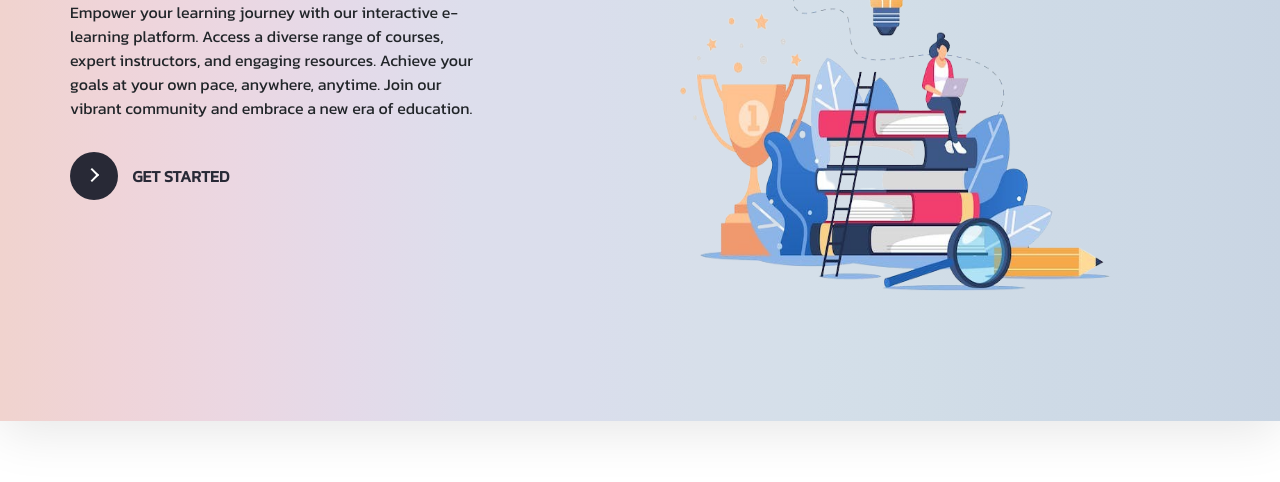
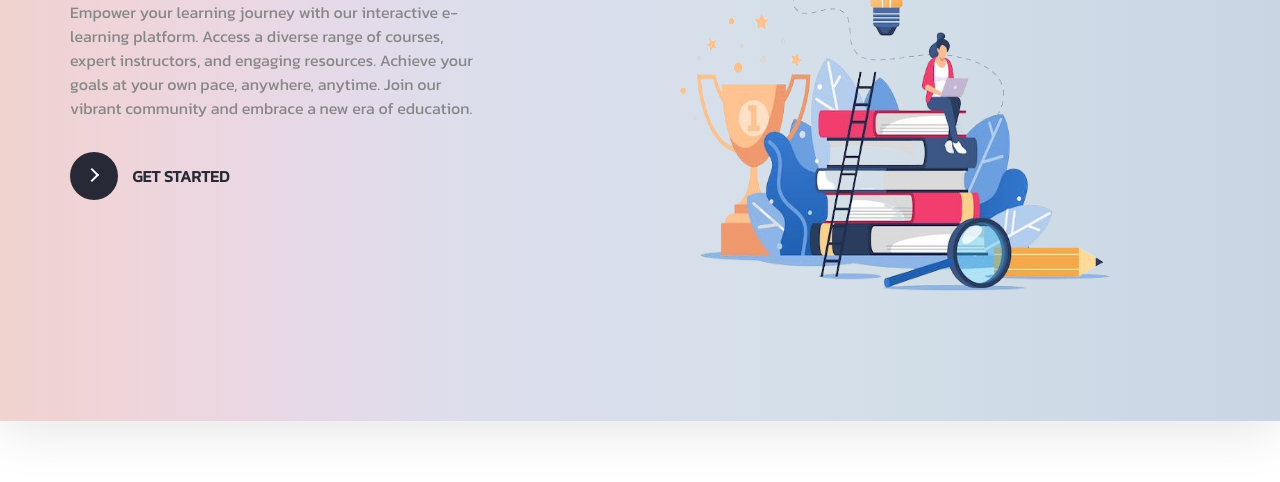
Before and after one commit to Anuj-Bhaladhare/Learning-Hub, a plain HTML site: page index.html in a window 1280 px wide. Shown: the part 289-771 px from the top of the page. Drawn offline with nearby package versions, Linux system fonts and the light colour scheme; grey boxes are pictures that could not be loaded; a web font is replaced by a local one.

Commit message:
update changes

```diff
--- a/index.html
+++ b/index.html
@@ -93,9 +93,6 @@
                             <path d="M10.794 3.148a.217.217 0 0 1 .412 0l.387 1.162c.173.518.579.924 1.097 1.097l1.162.387a.217.217 0 0 1 0 .412l-1.162.387a1.734 1.734 0 0 0-1.097 1.097l-.387 1.162a.217.217 0 0 1-.412 0l-.387-1.162A1.734 1.734 0 0 0 9.31 6.593l-1.162-.387a.217.217 0 0 1 0-.412l1.162-.387a1.734 1.734 0 0 0 1.097-1.097l.387-1.162zM13.863.099a.145.145 0 0 1 .274 0l.258.774c.115.346.386.617.732.732l.774.258a.145.145 0 0 1 0 .274l-.774.258a1.156 1.156 0 0 0-.732.732l-.258.774a.145.145 0 0 1-.274 0l-.258-.774a1.156 1.156 0 0 0-.732-.732l-.774-.258a.145.145 0 0 1 0-.274l.774-.258c.346-.115.617-.386.732-.732L13.863.1z"/>
                           </svg>
 
-                          <!-- <svg xmlns="http://www.w3.org/2000/svg" width="22" height="22" fill="currentColor" class="bi bi-cart3 m-2 " viewBox="0 0 16 16">
-                            <path d="M0 1.5A.5.5 0 0 1 .5 1H2a.5.5 0 0 1 .485.379L2.89 3H14.5a.5.5 0 0 1 .49.598l-1 5a.5.5 0 0 1-.465.401l-9.397.472L4.415 11H13a.5.5 0 0 1 0 1H4a.5.5 0 0 1-.491-.408L2.01 3.607 1.61 2H.5a.5.5 0 0 1-.5-.5zM3.102 4l.84 4.479 9.144-.459L13.89 4H3.102zM5 12a2 2 0 1 0 0 4 2 2 0 0 0 0-4zm7 0a2 2 0 1 0 0 4 2 2 0 0 0 0-4zm-7 1a1 1 0 1 1 0 2 1 1 0 0 1 0-2zm7 0a1 1 0 1 1 0 2 1 1 0 0 1 0-2z"/>
-                          </svg> -->
                      </div>
 
 
@@ -126,7 +123,7 @@
             <div class="row main-content">
                 <div class="col-sm-6 col-md-4 main-description">
                     <h1>Earn <span>Knowledge </span> & Complete Your Lesson</h1>
-                    <p>Empower your learning journey with our interactive e-learning platform. Access a diverse range of courses, expert instructors, and engaging resources. Achieve your goals at your own pace, anywhere, anytime. Join our vibrant community and embrace a new era of education.</p>
+                    <p style="color: rgb(135, 135, 135);">Empower your learning journey with our interactive e-learning platform. Access a diverse range of courses, expert instructors, and engaging resources. Achieve your goals at your own pace, anywhere, anytime. Join our vibrant community and embrace a new era of education.</p>
 
 
                     <button class="learn-more mt-3">
```
